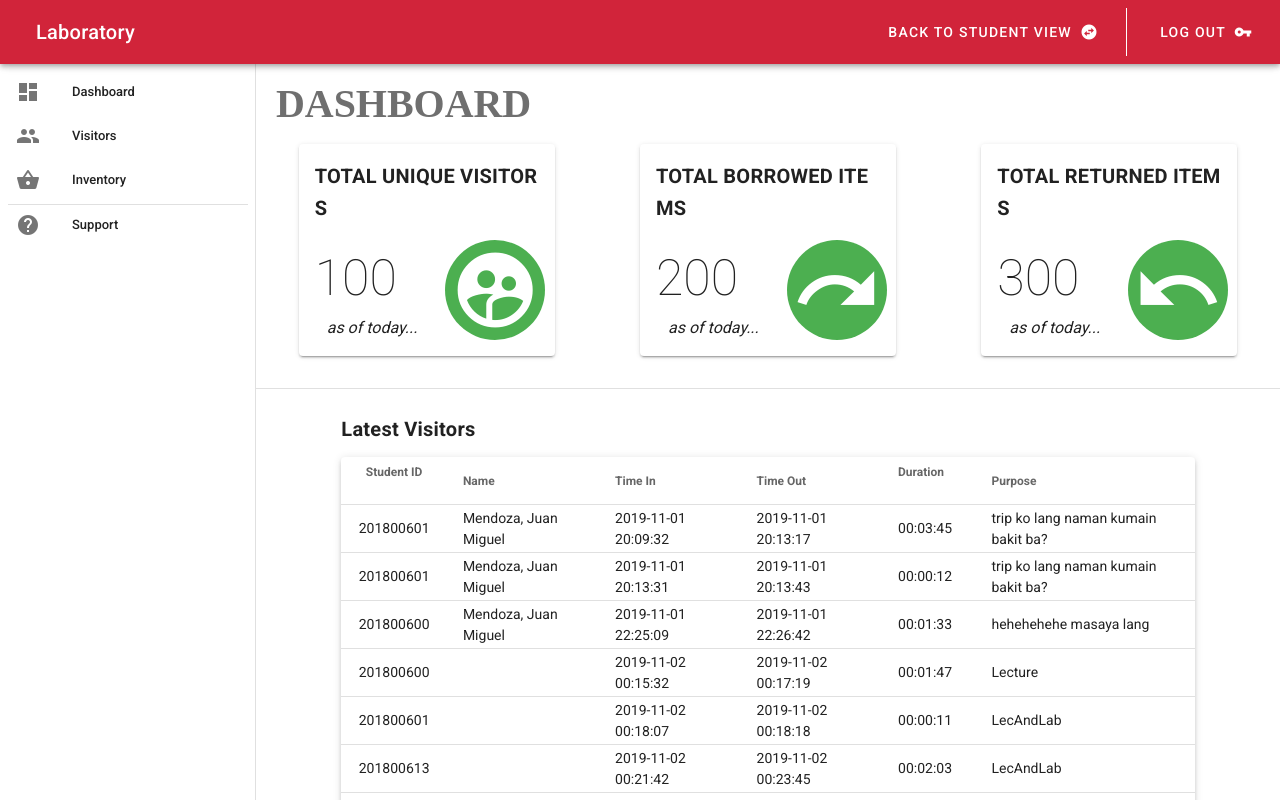
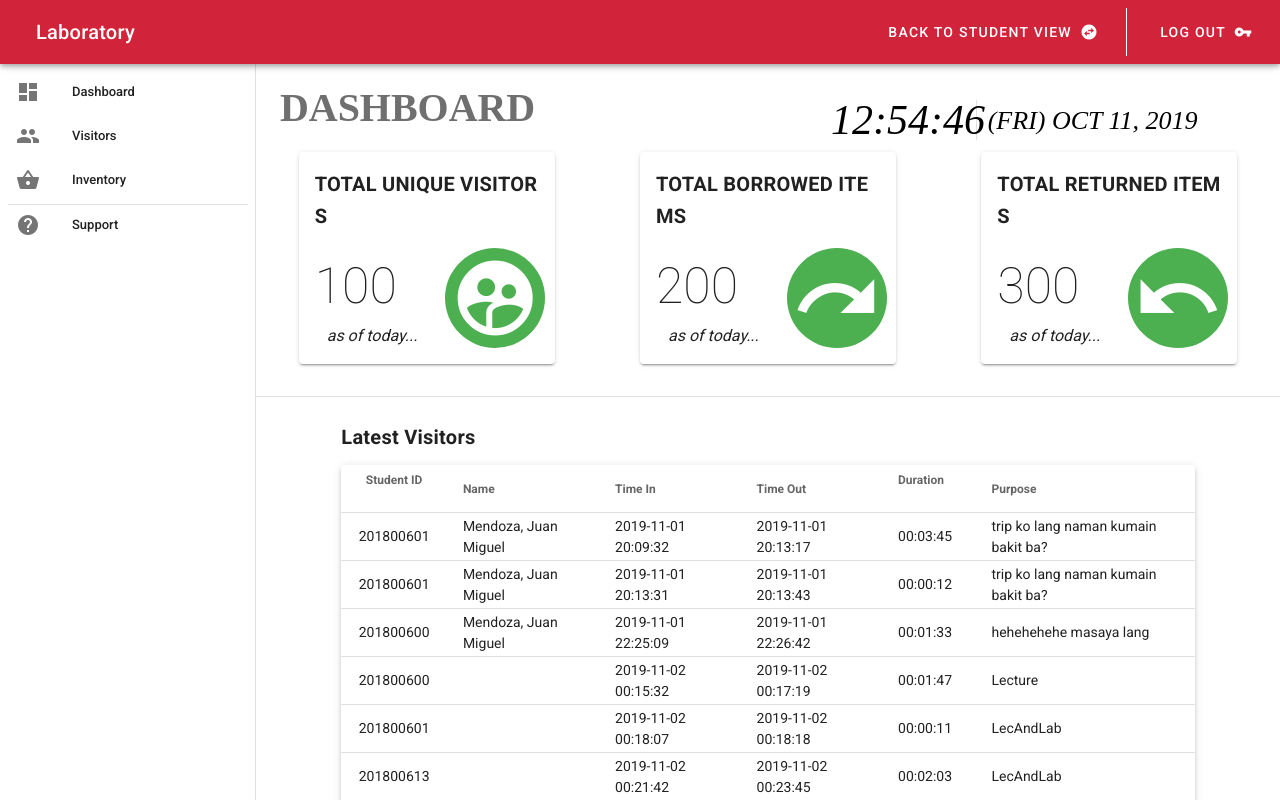
Before and after one commit to miggynowiggy/plm-loginatory, a Vue app: page /dashboard in a window 1280 px wide. Shown: the top 800 px of the page. Built offline with nearby package versions, Linux system fonts and the light colour scheme.

Commit message:
added the digiClock component to dashboard view

```diff
--- a/src/views/AdminView/dashboard.vue
+++ b/src/views/AdminView/dashboard.vue
@@ -2,9 +2,12 @@
     <div>
         <navDrawer/>
 
-        <v-layout align-center ma-5>
-            <v-flex xs6>
+        <v-layout align-end justify-end ma-6>
+            <v-flex xs12 md7>
                 <div id="title">DASHBOARD</div>
+            </v-flex>
+            <v-flex xs12 offset-md1 md6 align-content-end>
+                <digiClock></digiClock>
             </v-flex>
         </v-layout>
 
@@ -88,7 +91,7 @@
 
 <script>
     import navDrawer from "@/components/navDrawer.vue";
-    import HeaderToolbar from "@/components/headerToolbar.vue";
+    import digiClock from  "@/components/digiClock.vue";
 
     export default {
         data: () => ({
@@ -291,7 +294,7 @@
 
         components: {
             navDrawer,
-            HeaderToolbar,
+            digiClock,
         }
     }
 </script>
```
